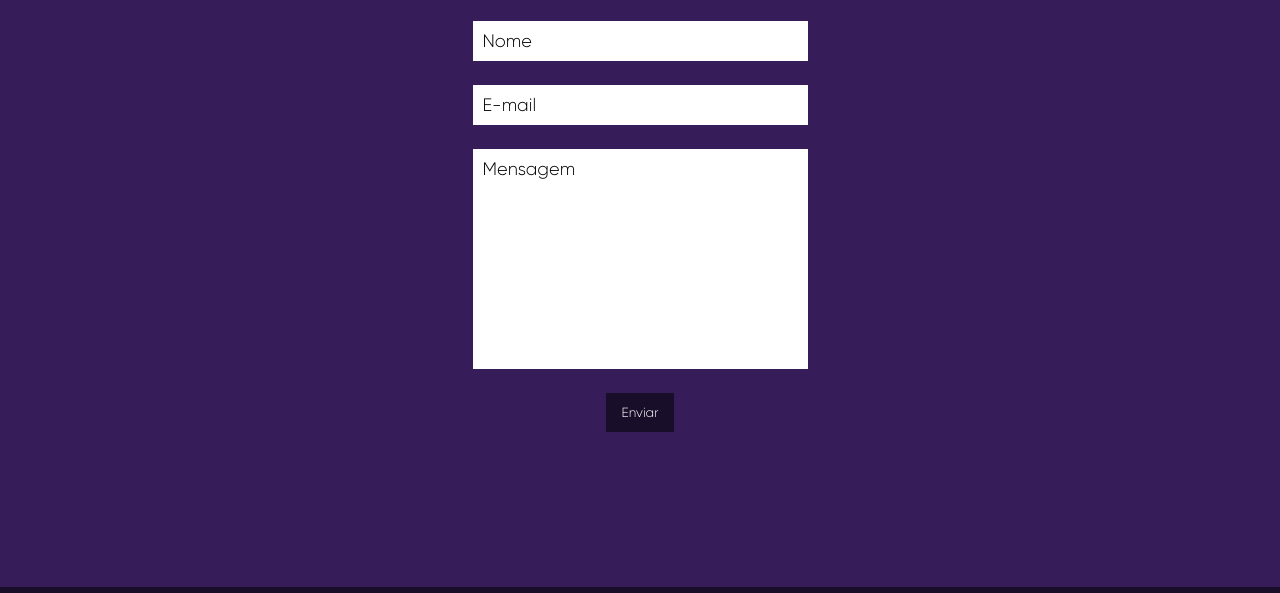
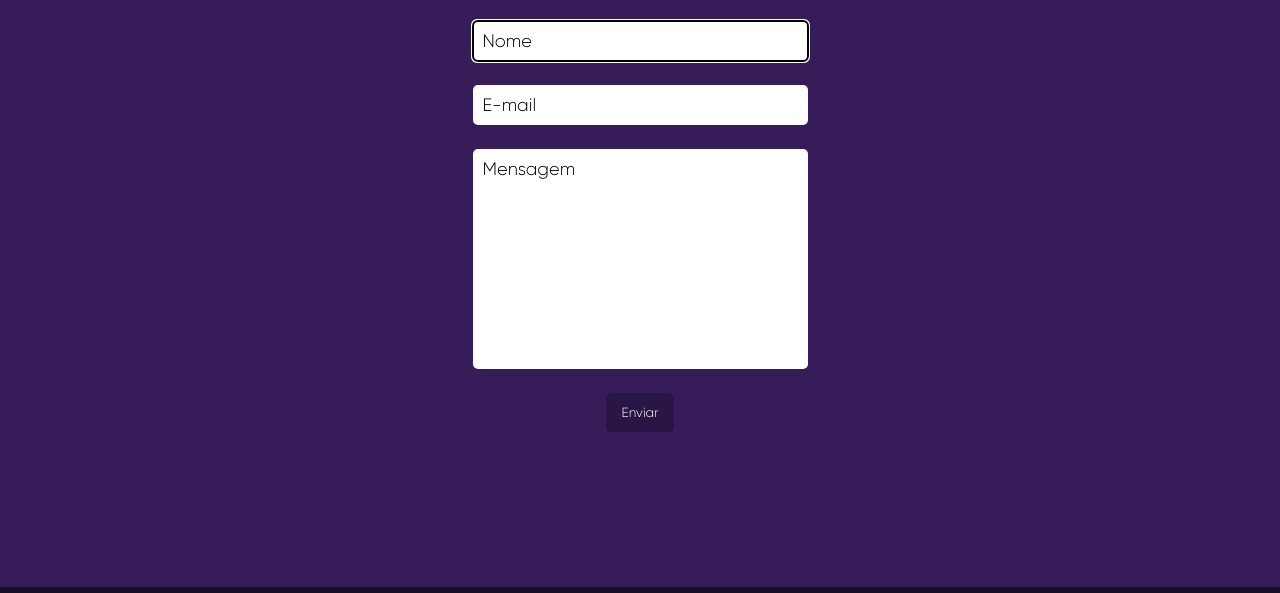
Before and after one commit to eduardoqueiroga2/Aula.Extra.HTML.blog, a plain HTML site: page contact.html in a window 1280 px wide. In both pictures the pointer is over the input "Nome". Shown: the part 213-806 px from the top of the page. Drawn offline with Linux system fonts and the light colour scheme.

Commit message:
border radius nos contacts

```diff
--- a/style.css
+++ b/style.css
@@ -26,6 +26,11 @@ input, textarea{
     border: none;
     padding: 10px;
     resize: none;
+    border-radius: 5px;
+}
+
+input:hover, textarea:hover{
+    outline: auto;
 }
 
 input::placeholder, textarea::placeholder{
@@ -188,17 +193,21 @@ section{
 #contact form button{
     border: none;
     cursor: pointer;
-    background-color: #190e2a;
+    background-color:  rgba(25, 14, 42, 0.4);
     padding: 12px 16px;
     font-family: "Gilroy-Light";
     font-weight: 100;
     color: white;
     align-self: center;
     transition: background-color 0.4s;
+    border-radius: 5px;
 }
 
 #contact form button:hover{
-    background-color: #10071d;
+    background-color: #f0ebf7a1;
+    border-radius: 5px;
+    color:black;
+
 }
 
 #contact form * {
```
